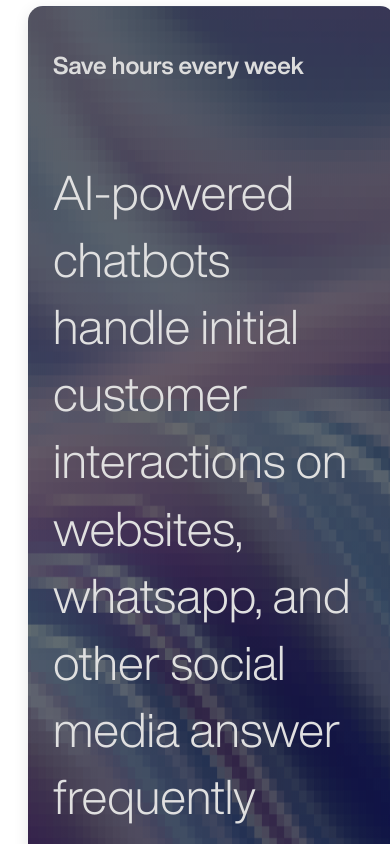
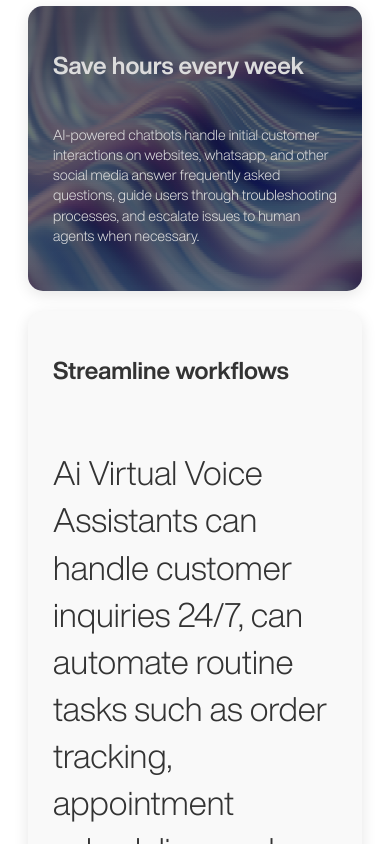
Before and after one commit to waelbaraka/SubFLow_Landing_Page, a React (Vite) app: page / in a window 390 px wide. Shown: the part 2480-3324 px from the top of the page. Built offline with nearby package versions, Linux system fonts and the light colour scheme.

Commit message:
gidenav bg fix

```diff
--- a/src/componets/GuideNav/GuideNav.css
+++ b/src/componets/GuideNav/GuideNav.css
@@ -157,7 +157,7 @@
   }
 
   .card p {
-    font-size: 3rem;
+    font-size: 0.9rem;
     margin-bottom: 20px;
     line-height: 1.4;
   }
```
